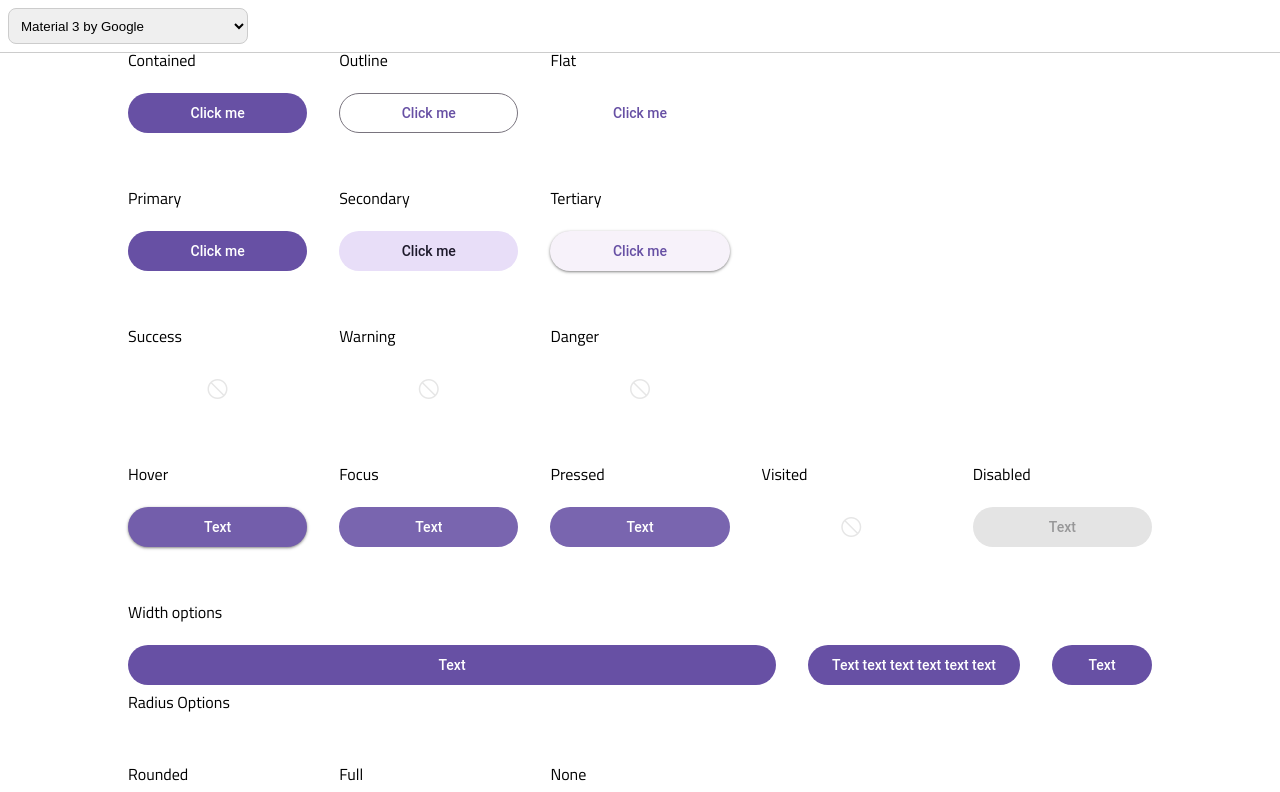
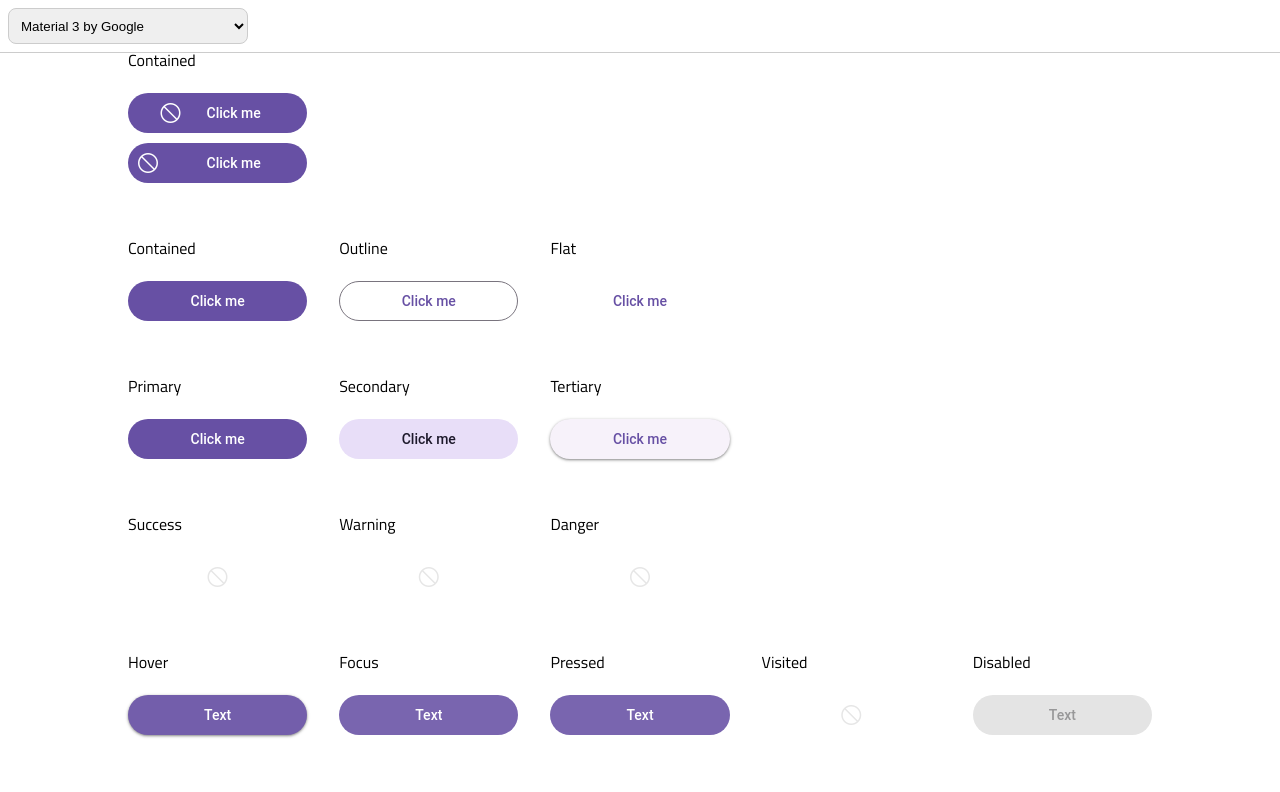
Before and after one commit to rodrigojcmello/kiskadee, a React (Vite) app in the folder packages/react/: page / in a window 1280 px wide. Shown: the top 792 px of the page. Built offline with nearby package versions, Linux system fonts and the light colour scheme.

Commit message:
feat: button icon

```diff
--- a/packages/react/src/components/Button/Button.style.tsx
+++ b/packages/react/src/components/Button/Button.style.tsx
@@ -5,19 +5,20 @@ const timingFunction = 'ease';
 const duration = '0.2s';
 
 export const ButtonStyled = styled.button<
-  Pick<ButtonProps, 'width' | 'variant' | 'textAlign'> & {
+  Pick<ButtonProps, 'width' | 'variant' | 'textAlign' | 'iconLeftDetached'> & {
     theme?: ButtonSchema;
     typeStyle: ButtonProps['type'];
     borderRadius: Exclude<ButtonProps['borderRadius'], undefined>;
   }
 >(
   ({
-    theme: { text, container },
+    theme: { text, container, leftIcon },
     width,
     typeStyle,
     variant,
     borderRadius,
     textAlign,
+    iconLeftDetached,
   }) => {
     const containerStyle = {
       ...container?.base?.rest,
@@ -25,16 +26,29 @@ export const ButtonStyled = styled.button<
       ...container?.type?.[typeStyle]?.variant?.[variant]?.rest,
     };
 
+    const leftIconStyle = {
+      ...leftIcon?.base?.rest,
+      ...leftIcon?.type?.[typeStyle]?.base,
+      ...leftIcon?.type?.[typeStyle]?.variant?.[variant]?.rest,
+    };
+
+    const textStyle = {
+      ...text?.base?.rest,
+      ...text?.type?.[typeStyle]?.base,
+      ...text?.type?.[typeStyle]?.variant?.[variant]?.rest,
+    };
+
     const option = container?.option;
 
     return {
-      //--------------------------------------------------------------------------
+      //------------------------------------------------------------------------
       // Container
-      //--------------------------------------------------------------------------
+      //------------------------------------------------------------------------
 
       '&.button': {
         // Reset
         border: 'none',
+        padding: 0,
 
         // Style
         ...containerStyle,
@@ -46,6 +60,9 @@ export const ButtonStyled = styled.button<
           'box-shadow, border-color, background, padding, min-width',
         transitionDuration: duration,
         transitionTimingFunction: timingFunction,
+        display: 'flex',
+        alignItems: 'center',
+        justifyContent: 'center',
 
         // OPTION - WIDTH
         width: width === 'block' ? '100%' : 'auto',
@@ -61,23 +78,48 @@ export const ButtonStyled = styled.button<
             : option?.textAlign?.default,
       },
 
-      //--------------------------------------------------------------------------
+      //------------------------------------------------------------------------
+      // Left Icon
+      //------------------------------------------------------------------------
+
+      '& .button__icon-left': {
+        // Style
+        ...leftIconStyle,
+
+        // Default
+        display: 'flex',
+        // borderTopLeftRadius: 'inherit',
+        // borderBottomLeftRadius: 'inherit',
+        // backgroundColor: 'red',
+        // width: '100%',
+        // whiteSpace: 'nowrap',
+        // transitionProperty: 'color, font-size',
+        // transitionDuration: duration,
+        // transitionTimingFunction: timingFunction,
+        '& > *': {
+          fontSize: 'inherit',
+        },
+      },
+
+      //------------------------------------------------------------------------
       // Text
-      //--------------------------------------------------------------------------
+      //------------------------------------------------------------------------
 
       '& .button__text': {
-        ...text?.base?.rest,
-        ...text?.type?.[typeStyle]?.base,
-        ...text?.type?.[typeStyle]?.variant?.[variant]?.rest,
+        // Style
+        ...textStyle,
+
+        // Default
+        width: iconLeftDetached ? '100%' : 'auto',
         whiteSpace: 'nowrap',
         transitionProperty: 'color, font-size',
         transitionDuration: duration,
         transitionTimingFunction: timingFunction,
       },
 
-      //--------------------------------------------------------------------------
+      //------------------------------------------------------------------------
       // INTERACTION
-      //--------------------------------------------------------------------------
+      //------------------------------------------------------------------------
 
       // HOVER
       '&:hover, &.--hover': {
--- a/packages/react/src/components/Button/Button.tsx
+++ b/packages/react/src/components/Button/Button.tsx
@@ -16,6 +16,9 @@ export const Button: FC<ButtonProps> = ({
   onClick,
   width = 'auto',
   disabled,
+  iconLeft,
+  iconRight,
+  iconLeftDetached,
   // variant,
 }) => {
   const [theme] = useContext(KiskadeeContext);
@@ -36,8 +39,11 @@ export const Button: FC<ButtonProps> = ({
       variant={variant}
       typeStyle={type}
       disabled={disabled}
+      iconLeftDetached={iconLeftDetached}
     >
-      <span className="button__text">{text}</span>
+      {iconLeft && <div className="button__icon-left">{iconLeft}</div>}
+      <div className="button__text">{text}</div>
+      {iconRight && <span className="button__icon-right">{iconRight}</span>}
     </ButtonStyled>
   );
 };
--- a/packages/react/src/components/Button/Button.types.ts
+++ b/packages/react/src/components/Button/Button.types.ts
@@ -1,4 +1,4 @@
-import type { CSSProperties } from 'react';
+import type { CSSProperties, ReactElement } from 'react';
 
 export type ButtonType = 'contained' | 'outline' | 'flat';
 
@@ -26,13 +26,16 @@ export interface ButtonProps {
 
   // STYLE
   width?: 'auto' | 'block' | 'min';
-  separateIcon?: boolean;
   variant: ButtonVariant;
   type: ButtonType;
   interaction?: InteractionState;
   borderRadius?: 'none' | 'full' | 'rounded' | 'default';
   textAlign?: 'left' | 'center' | 'right';
   disabled?: boolean;
+  iconLeft?: ReactElement;
+  iconLeftDetached?: boolean;
+  iconRight?: ReactElement;
+  iconRightDetached?: boolean;
 }
 
 //------------------------------------------------------------------------------
@@ -42,12 +45,6 @@ export interface ButtonProps {
 // Container
 
 type ButtonElementContainer = {
-  // Sizing
-  paddingTop?: number;
-  paddingRight?: number;
-  paddingBottom?: number;
-  paddingLeft?: number;
-
   // Style
   background?: 'none';
   backgroundColor?: CSSProperties['backgroundColor'];
@@ -66,6 +63,20 @@ type ButtonElementContainer = {
   outline?: 'none';
 };
 
+// Left Icon
+
+interface ButtonElementLeftIcon {
+  // Style
+  color?: CSSProperties['color'];
+
+  // Sizing
+  fontSize?: CSSProperties['fontSize'];
+  paddingTop?: number;
+  paddingRight?: number;
+  paddingBottom?: number;
+  paddingLeft?: number;
+}
+
 // Text
 
 interface ButtonElementText {
@@ -78,6 +89,10 @@ interface ButtonElementText {
   // Sizing
   fontSize?: CSSProperties['fontSize'];
   lineHeight?: CSSProperties['lineHeight'];
+  paddingTop?: number;
+  paddingRight?: number;
+  paddingBottom?: number;
+  paddingLeft?: number;
 }
 
 //------------------------------------------------------------------------------
@@ -86,6 +101,10 @@ interface ButtonElementText {
 
 type ButtonElementContainerVariant = Partial<
   Record<InteractionState, ButtonElementContainer>
+>;
+
+type ButtonElementLeftIconVariant = Partial<
+  Record<InteractionState, ButtonElementLeftIcon>
 >;
 
 type ButtonElementTextVariant = Partial<
@@ -124,6 +143,20 @@ export interface ButtonSchema {
       >
     >;
   };
+  leftIcon?: {
+    base?: ButtonElementLeftIconVariant;
+    type?: Partial<
+      Record<
+        ButtonType,
+        {
+          base?: ButtonElementLeftIcon;
+          variant?: Partial<
+            Record<ButtonVariant, ButtonElementLeftIconVariant>
+          >;
+        }
+      >
+    >;
+  };
   text?: {
     base?: ButtonElementTextVariant;
     type?: Partial<
--- a/packages/react/src/site/documentation/Button/ButtonDocumentation.tsx
+++ b/packages/react/src/site/documentation/Button/ButtonDocumentation.tsx
@@ -57,6 +57,60 @@ export const ButtonDocumentation: FC = () => {
 
   return (
     <Container className={!pageLoad ? style['no-transition'] : undefined}>
+      <Box>
+        <div>
+          <BoxTitle>Contained</BoxTitle>
+          {buttonContainer?.type?.contained ? (
+            <Applicable>
+              <Button
+                text="Click me"
+                width="block"
+                type="contained"
+                variant="primary"
+                iconLeft={
+                  <span
+                    className="material-symbols-outlined"
+                    // style={{ color: 'red', fontSize: 24 }}
+                  >
+                    block
+                  </span>
+                }
+                onClick={(): void => {
+                  setType('contained');
+                  setVariant('primary');
+                }}
+              />
+            </Applicable>
+          ) : (
+            <NotApplicable />
+          )}
+          {buttonContainer?.type?.contained ? (
+            <Applicable>
+              <Button
+                text="Click me"
+                width="block"
+                type="contained"
+                variant="primary"
+                iconLeft={
+                  <span
+                    className="material-symbols-outlined"
+                    // style={{ color: 'red', fontSize: 24 }}
+                  >
+                    block
+                  </span>
+                }
+                iconLeftDetached
+                onClick={(): void => {
+                  setType('contained');
+                  setVariant('primary');
+                }}
+              />
+            </Applicable>
+          ) : (
+            <NotApplicable />
+          )}
+        </div>
+      </Box>
       <Box>
         <div>
           <BoxTitle>Contained</BoxTitle>
--- a/packages/react/src/themes/fluent/theme.ts
+++ b/packages/react/src/themes/fluent/theme.ts
@@ -30,12 +30,6 @@ export const fluentTheme: KiskadeeSchema = {
         },
         type: {
           contained: {
-            base: {
-              paddingTop: 4,
-              paddingBottom: 6,
-              paddingLeft: 11,
-              paddingRight: 11,
-            },
             variant: {
               primary: {
                 rest: {
@@ -54,10 +48,6 @@ export const fluentTheme: KiskadeeSchema = {
               secondary: {
                 rest: {
                   backgroundColor: '#FFFFFFB2',
-                  paddingTop: 3,
-                  paddingBottom: 5,
-                  paddingLeft: 10,
-                  paddingRight: 10,
                   borderWidth: 1,
                   borderStyle: 'solid',
                   borderColor: '#0000000F',
@@ -79,6 +69,18 @@ export const fluentTheme: KiskadeeSchema = {
           },
         },
       },
+      leftIcon: {
+        base: {
+          rest: {
+            paddingTop: 3,
+            paddingBottom: 3,
+            paddingLeft: 3,
+            paddingRight: 3,
+            color: '#ffffff',
+            fontSize: '24px',
+          },
+        },
+      },
       text: {
         base: {
           rest: {
@@ -91,6 +93,12 @@ export const fluentTheme: KiskadeeSchema = {
         },
         type: {
           contained: {
+            base: {
+              paddingTop: 4,
+              paddingBottom: 6,
+              paddingLeft: 11,
+              paddingRight: 11,
+            },
             variant: {
               primary: {
                 rest: {
@@ -103,6 +111,10 @@ export const fluentTheme: KiskadeeSchema = {
               secondary: {
                 rest: {
                   color: '#000000E4',
+                  paddingTop: 3,
+                  paddingBottom: 5,
+                  paddingLeft: 10,
+                  paddingRight: 10,
                 },
                 disabled: {
                   color: '#0000005C',
--- a/packages/react/src/themes/material/theme.ts
+++ b/packages/react/src/themes/material/theme.ts
@@ -22,12 +22,6 @@ export const materialTheme: KiskadeeSchema = {
           },
         },
         base: {
-          rest: {
-            paddingTop: 10,
-            paddingBottom: 10,
-            paddingLeft: 24,
-            paddingRight: 24,
-          },
           focus: {
             outline: 'none',
           },
@@ -108,10 +102,6 @@ export const materialTheme: KiskadeeSchema = {
           },
           outline: {
             base: {
-              paddingTop: 9,
-              paddingBottom: 9,
-              paddingLeft: 23,
-              paddingRight: 23,
               borderWidth: '1px',
               borderStyle: 'solid',
               borderColor: '#79747E',
@@ -161,6 +151,27 @@ export const materialTheme: KiskadeeSchema = {
           },
         },
       },
+      leftIcon: {
+        base: {
+          rest: {
+            fontSize: 24,
+            paddingTop: 8,
+            paddingBottom: 8,
+            paddingLeft: 8,
+          },
+        },
+        type: {
+          contained: {
+            variant: {
+              primary: {
+                rest: {
+                  color: '#FFFFFF',
+                },
+              },
+            },
+          },
+        },
+      },
       text: {
         base: {
           rest: {
@@ -169,6 +180,10 @@ export const materialTheme: KiskadeeSchema = {
             fontWeight: 500,
             fontFamily: 'Roboto',
             fontStyle: 'normal',
+            paddingTop: 10,
+            paddingBottom: 10,
+            paddingLeft: 24,
+            paddingRight: 24,
           },
         },
         type: {
@@ -203,6 +218,10 @@ export const materialTheme: KiskadeeSchema = {
           outline: {
             base: {
               color: '#6750A4',
+              paddingTop: 9,
+              paddingBottom: 9,
+              paddingLeft: 23,
+              paddingRight: 23,
             },
             variant: {
               primary: {
```
